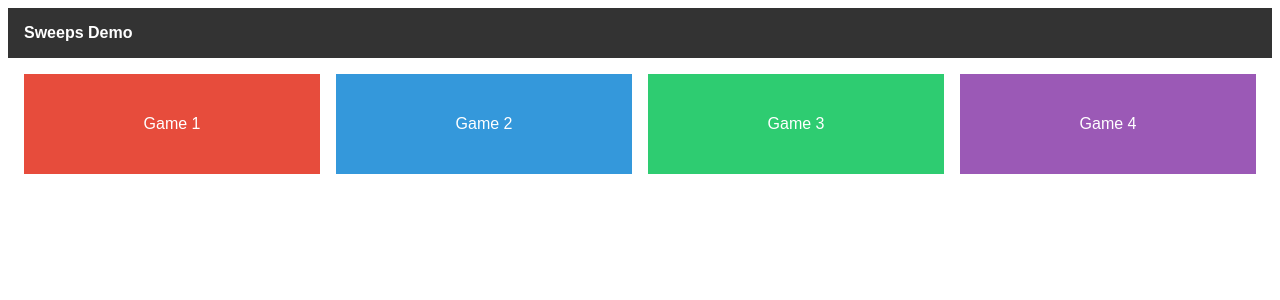
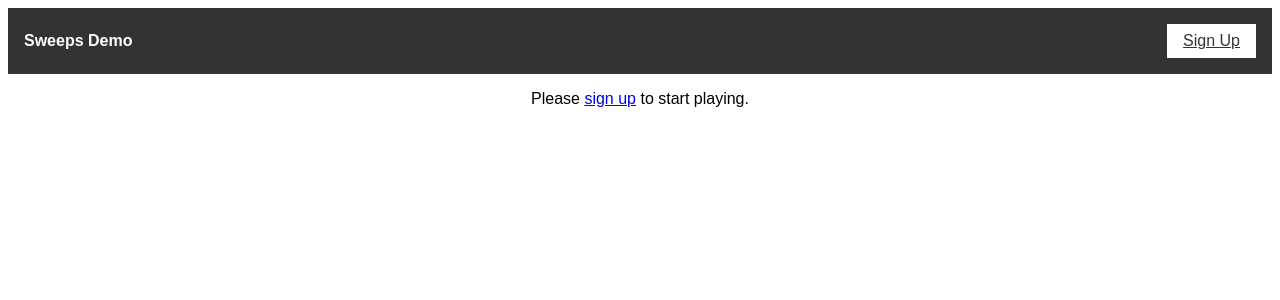
Before and after one commit to acoover/native-demo, a Flask app: page / in a window 1280 px wide. Shown: the top 300 px of the page. Run offline with Flask 3, Linux system fonts and the light colour scheme.

Commit message:
fix signup flow

```diff
--- a/templates/home.html
+++ b/templates/home.html
@@ -57,18 +57,22 @@
     <button id="purchase-btn" class="purchase-btn">Purchase Coins</button>
     {% else %}
     <div style="flex:1;text-align:center;"></div>
-    <div></div>
+    <a href="{{ url_for('signup') }}" class="purchase-btn">Sign Up</a>
     {% endif %}
   </div>
   {% if user %}
   <p style="padding:1rem;">Welcome, {{ users[user]['first'] }}!</p>
-  {% endif %}
   <div class="games">
     <div class="game" style="background:#e74c3c;">Game 1</div>
     <div class="game" style="background:#3498db;">Game 2</div>
     <div class="game" style="background:#2ecc71;">Game 3</div>
     <div class="game" style="background:#9b59b6;">Game 4</div>
   </div>
+  {% else %}
+  <div style="padding:1rem; text-align:center;">
+    Please <a href="{{ url_for('signup') }}">sign up</a> to start playing.
+  </div>
+  {% endif %}
 
   <div id="purchase-modal" class="modal">
     <div class="modal-content">
```
Also changed, not shown: README.md.
